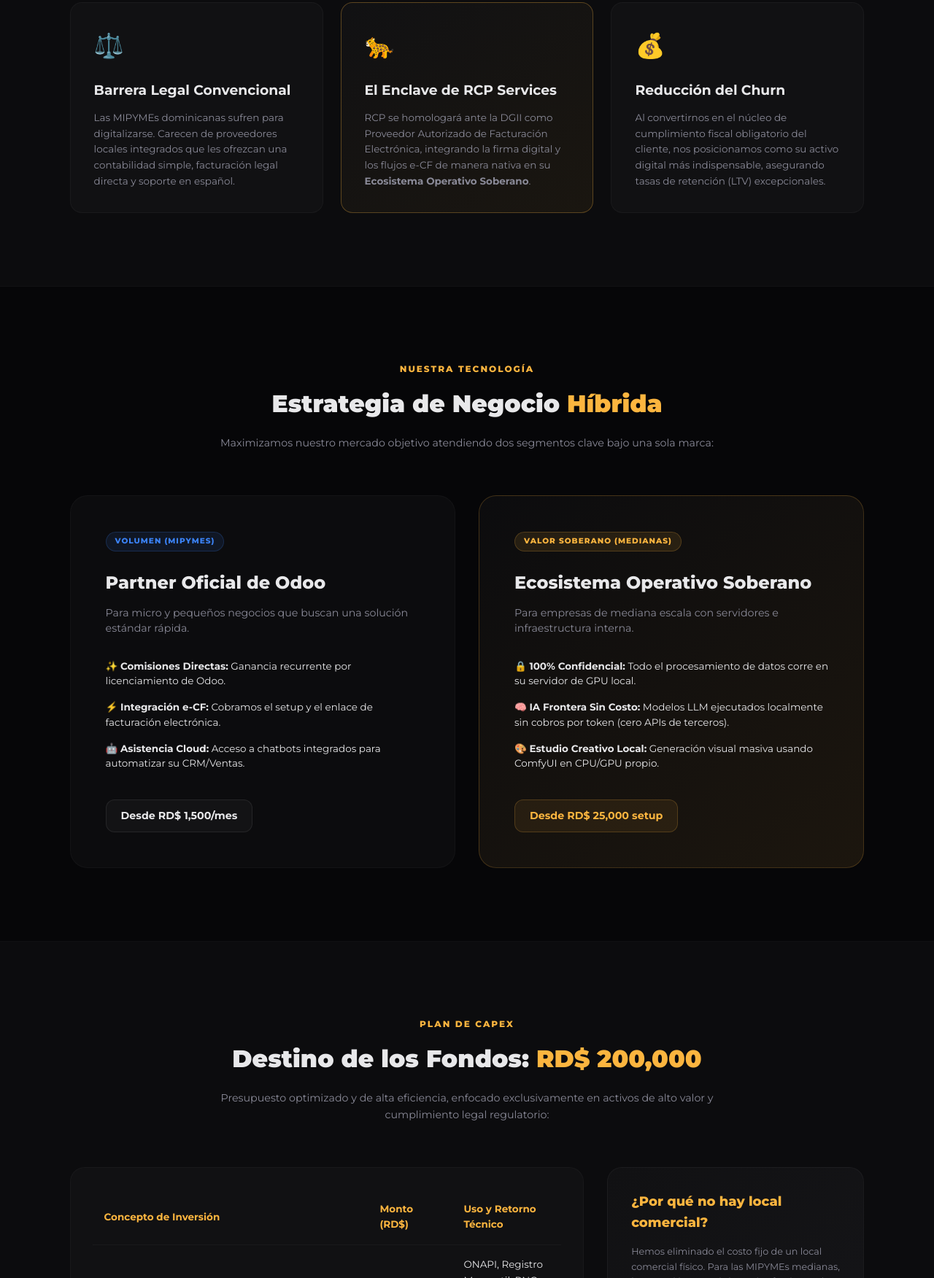
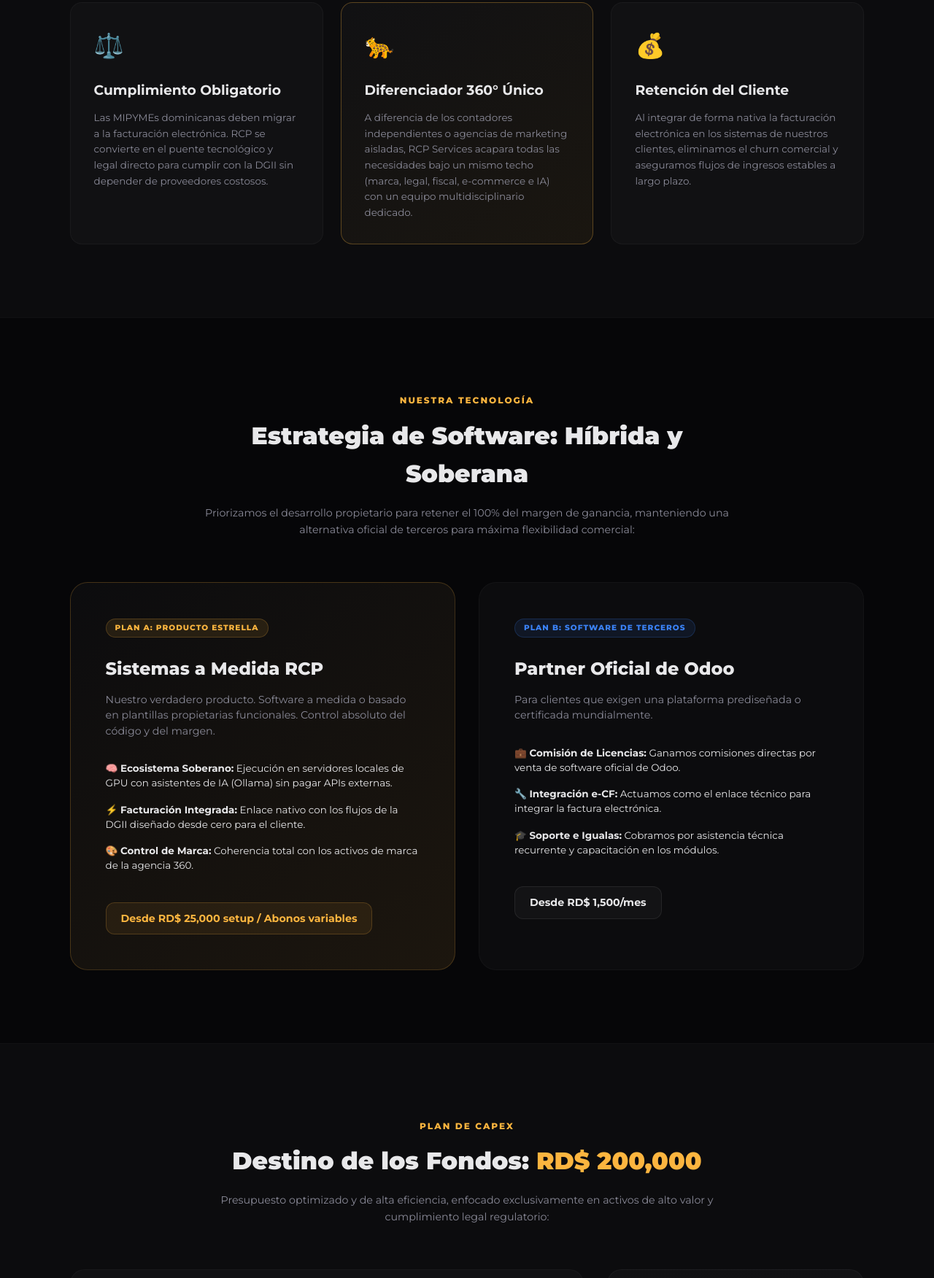
Before and after one commit to rcpservicessrl/RCP, an Astro site: page /propuesta-inversion in a window 1280 px wide. Shown: the part 1048-2800 px from the top of the page at 73% size. Built offline with nearby package versions, Linux system fonts and the light colour scheme; Astro itself is replaced by a stand-in of ours.

Commit message:
fix(pitch): clarify custom software focus and fix budget layout encapsulation

```diff
--- a/src/pages/propuesta-inversion.astro
+++ b/src/pages/propuesta-inversion.astro
@@ -1,7 +1,7 @@
 ---
 /**
  * propuesta-inversion.astro — Presentación Web Interactiva para Inversor/Consultor.
- * Incluye tesis de negocio, modelo híbrido, presupuesto optimizado de RD$ 200k,
+ * Incluye tesis de negocio, modelo híbrido (RCP Custom vs Odoo Plan B), presupuesto optimizado de RD$ 200k,
  * y un Simulador Interactivo de Retorno bajo el modelo de Revenue Share.
  */
 import BaseLayout from '../layouts/BaseLayout.astro';
@@ -19,7 +19,7 @@ import BaseLayout from '../layouts/BaseLayout.astro';
       <div class="container hero-container">
         <span class="confidential-badge">💼 DOCUMENTO DE NEGOCIOS CONFIDENCIAL</span>
         <h1>Propuesta de <span class="accent">Inversión Estratégica</span></h1>
-        <p class="subtitle">Financiamiento no dilutivo para la homologación fiscal ante la DGII y la expansión tecnológica de RCP Services SRL.</p>
+        <p class="subtitle">Financiamiento no dilutivo para la homologación fiscal ante la DGII y la expansión del desarrollo de software a medida de RCP Services SRL.</p>
         <div class="hero-actions">
           <a href="#simulador" class="btn-primary">Ir al Simulador de Retorno</a>
           <a href="#presupuesto" class="btn-secondary">Ver Destino de Fondos</a>
@@ -40,18 +40,18 @@ import BaseLayout from '../layouts/BaseLayout.astro';
         <div class="opportunity-grid">
           <div class="opp-card">
             <div class="opp-icon">⚖️</div>
-            <h3>Barrera Legal Convencional</h3>
-            <p>Las MIPYMEs dominicanas sufren para digitalizarse. Carecen de proveedores locales integrados que les ofrezcan una contabilidad simple, facturación legal directa y soporte en español.</p>
+            <h3>Cumplimiento Obligatorio</h3>
+            <p>Las MIPYMEs dominicanas deben migrar a la facturación electrónica. RCP se convierte en el puente tecnológico y legal directo para cumplir con la DGII sin depender de proveedores costosos.</p>
           </div>
           <div class="opp-card highlighted">
             <div class="opp-icon">🐆</div>
-            <h3>El Enclave de RCP Services</h3>
-            <p>RCP se homologará ante la DGII como Proveedor Autorizado de Facturación Electrónica, integrando la firma digital y los flujos e-CF de manera nativa en su <strong>Ecosistema Operativo Soberano</strong>.</p>
+            <h3>Diferenciador 360° Único</h3>
+            <p>A diferencia de los contadores independientes o agencias de marketing aisladas, RCP Services acapara todas las necesidades bajo un mismo techo (marca, legal, fiscal, e-commerce e IA) con un equipo multidisciplinario dedicado.</p>
           </div>
           <div class="opp-card">
             <div class="opp-icon">💰</div>
-            <h3>Reducción del Churn</h3>
-            <p>Al convertirnos en el núcleo de cumplimiento fiscal obligatorio del cliente, nos posicionamos como su activo digital más indispensable, asegurando tasas de retención (LTV) excepcionales.</p>
+            <h3>Retención del Cliente</h3>
+            <p>Al integrar de forma nativa la facturación electrónica en los sistemas de nuestros clientes, eliminamos el churn comercial y aseguramos flujos de ingresos estables a largo plazo.</p>
           </div>
         </div>
       </div>
@@ -62,37 +62,37 @@ import BaseLayout from '../layouts/BaseLayout.astro';
       <div class="container">
         <div class="section-header">
           <span class="section-tag">NUESTRA TECNOLOGÍA</span>
-          <h2>Estrategia de Negocio <span class="accent">Híbrida</span></h2>
-          <p>Maximizamos nuestro mercado objetivo atendiendo dos segmentos clave bajo una sola marca:</p>
+          <h2>Estrategia de Software: Híbrida y Soberana</h2>
+          <p>Priorizamos el desarrollo propietario para retener el 100% del margen de ganancia, manteniendo una alternativa oficial de terceros para máxima flexibilidad comercial:</p>
         </div>
 
         <div class="strategy-hybrid">
+          <!-- Producto Propietario RCP Custom -->
+          <div class="hybrid-card premium">
+            <div class="card-glow-gold"></div>
+            <div class="hybrid-badge gold">PLAN A: PRODUCTO ESTRELLA</div>
+            <h3>Sistemas a Medida RCP</h3>
+            <p class="hybrid-desc">Nuestro verdadero producto. Software a medida o basado en plantillas propietarias funcionales. Control absoluto del código y del margen.</p>
+            <ul class="hybrid-list">
+              <li>🧠 <strong>Ecosistema Soberano:</strong> Ejecución en servidores locales de GPU con asistentes de IA (Ollama) sin pagar APIs externas.</li>
+              <li>⚡ <strong>Facturación Integrada:</strong> Enlace nativo con los flujos de la DGII diseñado desde cero para el cliente.</li>
+              <li>🎨 <strong>Control de Marca:</strong> Coherencia total con los activos de marca de la agencia 360.</li>
+            </ul>
+            <div class="price-pill gold">Desde RD$ 25,000 setup / Abonos variables</div>
+          </div>
+
           <!-- Odoo Cloud / Partner -->
           <div class="hybrid-card">
             <div class="card-glow-blue"></div>
-            <div class="hybrid-badge">VOLUMEN (MIPYMES)</div>
+            <div class="hybrid-badge">PLAN B: SOFTWARE DE TERCEROS</div>
             <h3>Partner Oficial de Odoo</h3>
-            <p class="hybrid-desc">Para micro y pequeños negocios que buscan una solución estándar rápida.</p>
+            <p class="hybrid-desc">Para clientes que exigen una plataforma prediseñada o certificada mundialmente.</p>
             <ul class="hybrid-list">
-              <li>✨ <strong>Comisiones Directas:</strong> Ganancia recurrente por licenciamiento de Odoo.</li>
-              <li>⚡ <strong>Integración e-CF:</strong> Cobramos el setup y el enlace de facturación electrónica.</li>
-              <li>🤖 <strong>Asistencia Cloud:</strong> Acceso a chatbots integrados para automatizar su CRM/Ventas.</li>
+              <li>💼 <strong>Comisión de Licencias:</strong> Ganamos comisiones directas por venta de software oficial de Odoo.</li>
+              <li>🔧 <strong>Integración e-CF:</strong> Actuamos como el enlace técnico para integrar la factura electrónica.</li>
+              <li>🎓 <strong>Soporte e Igualas:</strong> Cobramos por asistencia técnica recurrente y capacitación en los módulos.</li>
             </ul>
             <div class="price-pill">Desde RD$ 1,500/mes</div>
-          </div>
-
-          <!-- Ecosistema Soberano local -->
-          <div class="hybrid-card premium">
-            <div class="card-glow-gold"></div>
-            <div class="hybrid-badge gold">VALOR SOBERANO (MEDIANAS)</div>
-            <h3>Ecosistema Operativo Soberano</h3>
-            <p class="hybrid-desc">Para empresas de mediana escala con servidores e infraestructura interna.</p>
-            <ul class="hybrid-list">
-              <li>🔒 <strong>100% Confidencial:</strong> Todo el procesamiento de datos corre en su servidor de GPU local.</li>
-              <li>🧠 <strong>IA Frontera Sin Costo:</strong> Modelos LLM ejecutados localmente sin cobros por token (cero APIs de terceros).</li>
-              <li>🎨 <strong>Estudio Creativo Local:</strong> Generación visual masiva usando ComfyUI en CPU/GPU propio.</li>
-            </ul>
-            <div class="price-pill gold">Desde RD$ 25,000 setup</div>
           </div>
         </div>
       </div>
@@ -148,8 +148,8 @@ import BaseLayout from '../layouts/BaseLayout.astro';
           </div>
 
           <div class="budget-insight-card">
-            <h3>¿Por qué no hay local comercial?</h3>
-            <p>Hemos eliminado el costo fijo de un local comercial físico. Para las MIPYMEs medianas, la captación estratégica más efectiva se da mediante <strong>visita y consultoría presencial directa</strong> en sus oficinas. Cero capex inmobiliario = mayor rentabilidad neta.</p>
+            <h3>Eficiencia Operativa</h3>
+            <p>Hemos eliminado los costos fijos inmobiliarios. Para las MIPYMEs y medianas empresas de R.D., la captación y consultoría estratégica se realiza mediante <strong>visita y consultoría presencial directa</strong> en sus oficinas corporativas. Esto optimiza el CAPEX al 100%.</p>
           </div>
         </div>
       </div>
@@ -537,33 +537,42 @@ import BaseLayout from '../layouts/BaseLayout.astro';
     color: var(--accent);
   }
 
-  /* Budget Layout */
+  /* Budget Layout - FIX ENCAPSULATION */
   .budget-layout {
     display: grid;
     grid-template-columns: 2fr 1fr;
     gap: 32px;
-    align-items: start;
+    align-items: stretch;
+    width: 100%;
+    max-width: 100%;
+    box-sizing: border-box;
   }
 
   .budget-table-container {
     background: #111113;
     border: 1px solid rgba(255, 255, 255, 0.03);
     border-radius: 20px;
-    padding: 30px;
+    padding: 24px;
+    width: 100%;
+    max-width: 100%;
     overflow-x: auto;
+    -webkit-overflow-scrolling: touch;
+    box-sizing: border-box;
   }
 
   .budget-table {
     width: 100%;
     border-collapse: collapse;
     text-align: left;
+    min-width: 500px; /* Evita que la tabla colapse de forma ilegible en pantallas chicas */
   }
 
   .budget-table th,
   .budget-table td {
     padding: 16px;
     border-bottom: 1px solid rgba(255, 255, 255, 0.04);
-    font-size: 0.9rem;
+    font-size: 0.85rem;
+    box-sizing: border-box;
   }
 
   .budget-table th {
@@ -581,7 +590,7 @@ import BaseLayout from '../layouts/BaseLayout.astro';
   }
 
   .total-row td {
-    font-size: 1rem;
+    font-size: 0.95rem;
     font-weight: 800;
     border-bottom: none;
     color: var(--accent);
@@ -593,6 +602,10 @@ import BaseLayout from '../layouts/BaseLayout.astro';
     border: 1px solid rgba(255, 255, 255, 0.04);
     border-radius: 20px;
     padding: 32px;
+    box-sizing: border-box;
+    display: flex;
+    flex-direction: column;
+    justify-content: center;
   }
 
   .budget-insight-card h3 {
@@ -824,14 +837,14 @@ import BaseLayout from '../layouts/BaseLayout.astro';
   }
 
   /* Responsive styling */
-  @media (max-width: 900px) {
+  @media (max-width: 960px) {
+    .budget-layout {
+      grid-template-columns: 1fr;
+    }
+
     .simulator-card {
       grid-template-columns: 1fr;
       padding: 30px;
-    }
-
-    .budget-layout {
-      grid-template-columns: 1fr;
     }
 
     .strategy-hybrid {
```
